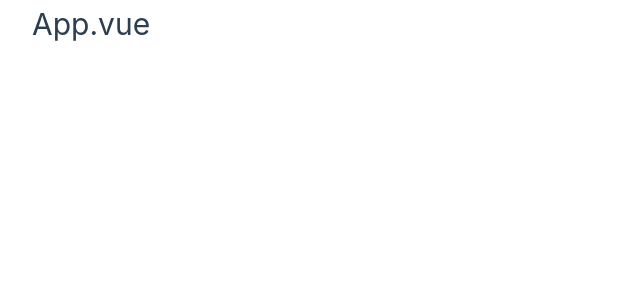
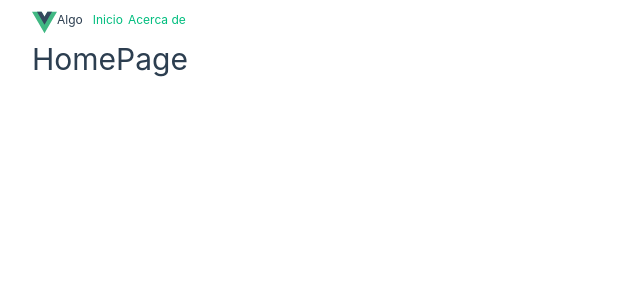
Before and after one commit to axSheru/vue-ts-bases, a Vue app: page / in a window 1280 px wide. Shown: the top 300 px of the page, without its empty margins (0-640 px from the left). Built offline with nearby package versions, Linux system fonts and the light colour scheme.

Commit message:
FEAT: Created Navbar and implemented RouterView and RouterLinks.

```diff
--- a/src/App.vue
+++ b/src/App.vue
@@ -1,6 +1,16 @@
+<script setup lang="ts">
+  import { RouterView } from 'vue-router';
+  import NavBar from '@/shared/components/NavBar.vue';
+</script>
+
 <template>
   <div class="wrapper">
-    <h1>App.vue</h1>
+    <header>
+      <NavBar />
+    </header>
+    <main>
+      <RouterView />
+    </main>
   </div>
 </template>
 
--- /dev/null
+++ b/src/shared/components/NavBar.vue
@@ -0,0 +1,38 @@
+<script setup lang="ts">
+
+</script>
+
+<template>
+    <nav>
+        <img src="@/assets/logo.svg" alt="Vue logo" height="25" width="25">
+        <span>Algo</span>
+
+        <RouterLink to="/" >Inicio</RouterLink>
+        <RouterLink to="/about" >Acerca de</RouterLink>
+    </nav>
+</template>
+
+<style scoped>
+
+    nav {
+        align-items: flex-start;
+        display: flex;
+        font-size: 12px;
+        margin-top: 10px;
+        text-align: center;
+        width: 100%;
+    };
+
+    img {
+        margin-right: 5px;
+    }
+
+    span {
+        margin-right: 10px;
+    }
+
+    a {
+        margin-right: 5px;
+    }
+
+</style>
```
